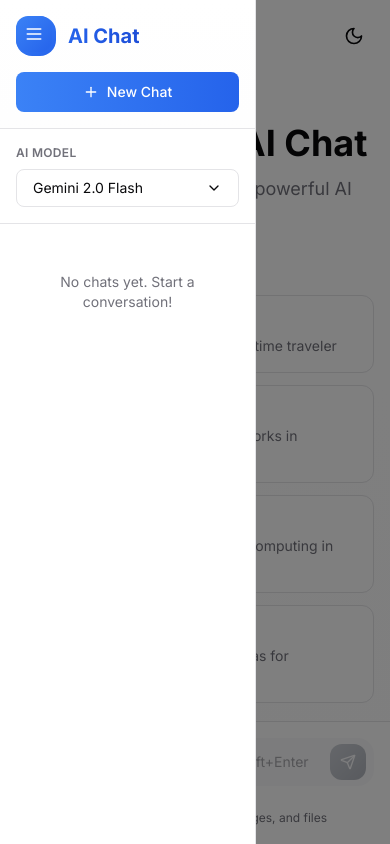
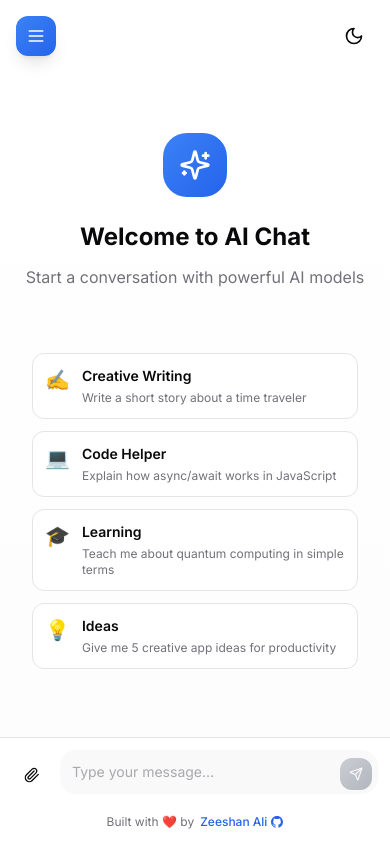
Before and after one commit to zeeshanalimughal/ai-chat, a Next.js app: page / in a window 390 px wide. Built offline with nearby package versions, Linux system fonts and the light colour scheme.

Commit message:
fix responsive issues

```diff
--- a/app/page.tsx
+++ b/app/page.tsx
@@ -10,7 +10,7 @@
 export default function Home() {
   const [chats, setChats] = useState<Chat[]>([]);
   const [currentChat, setCurrentChat] = useState<Chat | null>(null);
-  const [sidebarOpen, setSidebarOpen] = useState(true);
+  const [sidebarOpen, setSidebarOpen] = useState(false); // Start hidden on mobile
   const [mounted, setMounted] = useState(false);
 
   // Load chats on mount
@@ -41,10 +41,14 @@
   const handleNewChat = () => {
     // Don't create empty chats - just clear current chat to show welcome screen
     setCurrentChat(null);
+    // Close sidebar on mobile
+    setSidebarOpen(false);
   };
 
   const handleSelectChat = (chat: Chat) => {
     setCurrentChat(chat);
+    // Close sidebar on mobile when chat is selected
+    setSidebarOpen(false);
     // Don't change the selected model - keep the user's current selection
     // The chat will use the currently selected model for new messages
   };
@@ -85,14 +89,15 @@
       {/* Mobile Sidebar Toggle */}
       <button
         onClick={() => setSidebarOpen(!sidebarOpen)}
-        className="fixed top-4 left-4 z-50 lg:hidden p-2 rounded-xl bg-gradient-to-br from-blue-500 to-blue-600 text-white transition-all"
+        className="fixed top-4 left-4 z-50 lg:hidden p-2.5 rounded-xl bg-gradient-to-br from-blue-500 to-blue-600 text-white shadow-lg transition-all hover:shadow-xl"
+        aria-label="Toggle sidebar"
       >
         <Menu className="w-5 h-5" />
       </button>
 
       {/* Sidebar */}
       <div
-        className={`fixed lg:relative inset-y-0 left-0 z-40 w-64 transform transition-transform duration-200 ease-in-out ${
+        className={`fixed lg:relative inset-y-0 left-0 z-40 w-72 sm:w-80 lg:w-64 transform transition-transform duration-200 ease-in-out ${
           sidebarOpen ? 'translate-x-0' : '-translate-x-full lg:translate-x-0'
         }`}
       >
@@ -108,7 +113,7 @@
       {/* Overlay for mobile */}
       {sidebarOpen && (
         <div
-          className="fixed inset-0 bg-black/50 z-30 lg:hidden"
+          className="fixed inset-0 bg-black/50 z-30 lg:hidden backdrop-blur-sm"
           onClick={() => setSidebarOpen(false)}
         />
       )}
--- a/components/chat/ChatInput.tsx
+++ b/components/chat/ChatInput.tsx
@@ -92,7 +92,7 @@
   };
 
   return (
-    <div className="py-4 px-4">
+    <div className="py-3 px-3 sm:py-4 sm:px-4">
       {/* Attachments Preview */}
       {(images.length > 0 || files.length > 0) && (
         <div className="mb-3 flex flex-wrap gap-2">
@@ -102,11 +102,11 @@
               <img
                 src={image}
                 alt={`Preview ${index + 1}`}
-                className="w-20 h-20 object-cover rounded-xl border-2 border-border"
+                className="w-16 h-16 sm:w-20 sm:h-20 object-cover rounded-lg sm:rounded-xl border-2 border-border"
               />
               <button
                 onClick={() => removeImage(index)}
-                className="absolute -top-2 -right-2 p-1 bg-destructive text-destructive-foreground rounded-full opacity-0 group-hover:opacity-100 transition-opacity"
+                className="absolute -top-1 -right-1 sm:-top-2 sm:-right-2 p-1 bg-destructive text-destructive-foreground rounded-full opacity-100 sm:opacity-0 sm:group-hover:opacity-100 transition-opacity"
               >
                 <X className="w-3 h-3" />
               </button>
@@ -117,16 +117,16 @@
           {files.map((file, index) => (
             <div
               key={`file-${index}`}
-              className="relative group flex items-center gap-2 px-3 py-2 bg-muted rounded-xl border border-border"
+              className="relative group flex items-center gap-2 px-2 py-1.5 sm:px-3 sm:py-2 bg-muted rounded-lg sm:rounded-xl border border-border max-w-full"
             >
-              <ImageIcon className="w-4 h-4" />
-              <div className="text-xs">
-                <p className="font-medium truncate max-w-[100px]">{file.name}</p>
+              <ImageIcon className="w-4 h-4 flex-shrink-0" />
+              <div className="text-xs flex-1 min-w-0">
+                <p className="font-medium truncate">{file.name}</p>
                 <p className="text-muted-foreground">{formatFileSize(file.size)}</p>
               </div>
               <button
                 onClick={() => removeFile(index)}
-                className="ml-2 p-1 hover:bg-destructive/10 hover:text-destructive rounded transition-colors"
+                className="flex-shrink-0 p-1 hover:bg-destructive/10 hover:text-destructive rounded transition-colors"
               >
                 <X className="w-3 h-3" />
               </button>
@@ -153,22 +153,22 @@
           onClick={() => fileInputRef.current?.click()}
           disabled={disabled}
           title="Attach files or images"
-          className="shrink-0 h-11 w-11 rounded-xl hover:bg-muted transition-colors"
+          className="shrink-0 h-10 w-10 sm:h-11 sm:w-11 rounded-xl hover:bg-muted transition-colors"
         >
-          <Paperclip className="w-5 h-5" />
+          <Paperclip className="w-4 h-4 sm:w-5 sm:h-5" />
         </Button>
 
         {/* Text Input with Integrated Send Button */}
-        <div className="flex-1 relative">
+        <div className="flex-1 relative min-w-0">
           <textarea
             ref={textareaRef}
             value={input}
             onChange={handleTextareaChange}
             onKeyDown={handleKeyDown}
-            placeholder="Type your message... (Shift+Enter for new line)"
+            placeholder="Type your message..."
             disabled={disabled}
             rows={1}
-            className="w-full resize-none bg-muted/50 hover:bg-muted/70 rounded-2xl pl-4 pr-14 py-3 text-sm leading-6 focus:outline-none focus:ring-2 focus:ring-blue-500/30 focus:bg-muted disabled:opacity-50 scrollbar-thin transition-all placeholder:text-muted-foreground/60"
+            className="w-full resize-none bg-muted/50 hover:bg-muted/70 rounded-2xl pl-3 pr-12 sm:pl-4 sm:pr-14 py-2.5 sm:py-3 text-sm leading-6 focus:outline-none focus:ring-2 focus:ring-blue-500/30 focus:bg-muted disabled:opacity-50 scrollbar-thin transition-all placeholder:text-muted-foreground/60"
             style={{ maxHeight: '200px', minHeight: '44px' }}
           />
           {/* Send/Stop Button - Inside Input */}
@@ -177,9 +177,9 @@
               onClick={onStopGeneration}
               size="icon"
               title="Stop generating"
-              className="absolute right-2 bottom-3 h-9 w-9 rounded-xl bg-destructive hover:bg-destructive/90 text-destructive-foreground transition-all"
+              className="absolute right-1.5 bottom-2.5 sm:right-2 sm:bottom-3 h-8 w-8 sm:h-9 sm:w-9 rounded-xl bg-destructive hover:bg-destructive/90 text-destructive-foreground transition-all"
             >
-              <Square className="w-4 h-4 fill-current" />
+              <Square className="w-3.5 h-3.5 sm:w-4 sm:h-4 fill-current" />
             </Button>
           ) : (
             <Button
@@ -187,28 +187,34 @@
               disabled={disabled || (!input.trim() && images.length === 0 && files.length === 0)}
               size="icon"
               title="Send message"
-              className="absolute right-2 bottom-3 h-9 w-9 rounded-xl bg-gradient-to-br from-blue-500 to-blue-600 hover:from-blue-600 hover:to-blue-700 disabled:from-gray-400 disabled:to-gray-500 disabled:opacity-50 transition-all"
+              className="absolute right-1.5 bottom-2.5 sm:right-2 sm:bottom-3 h-8 w-8 sm:h-9 sm:w-9 rounded-xl bg-gradient-to-br from-blue-500 to-blue-600 hover:from-blue-600 hover:to-blue-700 disabled:from-gray-400 disabled:to-gray-500 disabled:opacity-50 transition-all"
             >
-              <Send className="w-4 h-4" />
+              <Send className="w-3.5 h-3.5 sm:w-4 sm:h-4" />
             </Button>
           )}
         </div>
       </div>
 
-      {/* Hint Text */}
-      <div className="mt-3 text-center">
-        <p className="text-xs text-muted-foreground inline-flex items-center gap-1.5">
-          {supportsVision ? (
-            <>
-              <span className="text-blue-500">✨</span>
-              <span>This model supports text, images, and files</span>
-            </>
-          ) : (
-            <>
-              <span className="text-blue-500">📝</span>
-              <span>This model supports text and file inputs</span>
-            </>
-          )}
+      {/* Footer Credit */}
+      <div className="mt-2 sm:mt-3 text-center">
+        <p className="text-xs text-muted-foreground inline-flex items-center gap-1.5 flex-wrap justify-center">
+          <span>Built with ❤️ by</span>
+          <a
+            href="https://github.com/zeeshanalimughal"
+            target="_blank"
+            rel="noopener noreferrer"
+            className="font-medium text-blue-600 dark:text-blue-400 hover:text-blue-700 dark:hover:text-blue-300 hover:underline transition-colors inline-flex items-center gap-1"
+          >
+            Zeeshan Ali
+            <svg
+              className="w-3 h-3"
+              fill="currentColor"
+              viewBox="0 0 24 24"
+              xmlns="http://www.w3.org/2000/svg"
+            >
+              <path d="M12 0c-6.626 0-12 5.373-12 12 0 5.302 3.438 9.8 8.207 11.387.599.111.793-.261.793-.577v-2.234c-3.338.726-4.033-1.416-4.033-1.416-.546-1.387-1.333-1.756-1.333-1.756-1.089-.745.083-.729.083-.729 1.205.084 1.839 1.237 1.839 1.237 1.07 1.834 2.807 1.304 3.492.997.107-.775.418-1.305.762-1.604-2.665-.305-5.467-1.334-5.467-5.931 0-1.311.469-2.381 1.236-3.221-.124-.303-.535-1.524.117-3.176 0 0 1.008-.322 3.301 1.23.957-.266 1.983-.399 3.003-.404 1.02.005 2.047.138 3.006.404 2.291-1.552 3.297-1.23 3.297-1.23.653 1.653.242 2.874.118 3.176.77.84 1.235 1.911 1.235 3.221 0 4.609-2.807 5.624-5.479 5.921.43.372.823 1.102.823 2.222v3.293c0 .319.192.694.801.576 4.765-1.589 8.199-6.086 8.199-11.386 0-6.627-5.373-12-12-12z"/>
+            </svg>
+          </a>
         </p>
       </div>
     </div>
--- a/components/chat/ChatInterface.tsx
+++ b/components/chat/ChatInterface.tsx
@@ -231,38 +231,41 @@
 
   return (
     <div className="flex flex-col h-full bg-gradient-to-b from-background to-muted/20 relative">
+      {/* Mobile header with menu button space */}
+      <div className="lg:hidden h-16 flex-shrink-0" />
+
       <div className="absolute top-4 right-4 z-10">
         <ThemeToggle />
       </div>
 
-      <div ref={messagesContainerRef} className="flex-1 overflow-y-auto scrollbar-thin">
+      <div ref={messagesContainerRef} className="flex-1 overflow-y-auto scrollbar-thin px-2 sm:px-4">
         {chatMessages.length === 0 ? (
           <div className="flex flex-col items-center justify-center h-full px-4 py-8">
             <div className="text-center max-w-3xl mb-8">
-              <div className="w-20 h-20 bg-gradient-to-br from-blue-500 to-blue-600 rounded-3xl flex items-center justify-center mx-auto mb-6">
-                <Sparkles className="w-10 h-10 text-white" />
+              <div className="w-16 h-16 sm:w-20 sm:h-20 bg-gradient-to-br from-blue-500 to-blue-600 rounded-3xl flex items-center justify-center mx-auto mb-6">
+                <Sparkles className="w-8 h-8 sm:w-10 sm:h-10 text-white" />
               </div>
-              <h1 className="text-4xl font-bold mb-3">Welcome to AI Chat</h1>
-              <p className="text-lg text-muted-foreground mb-8">
+              <h1 className="text-2xl sm:text-4xl font-bold mb-3">Welcome to AI Chat</h1>
+              <p className="text-base sm:text-lg text-muted-foreground mb-8">
                 Start a conversation with powerful AI models
               </p>
             </div>
 
             {/* Example Prompts */}
-            <div className="grid grid-cols-1 md:grid-cols-2 gap-3 max-w-3xl w-full">
+            <div className="grid grid-cols-1 md:grid-cols-2 gap-3 max-w-4xl w-full px-2">
               {examplePrompts.map((example, index) => (
                 <button
                   key={index}
                   onClick={() => handleSendMessage(example.prompt)}
-                  className="group p-4 rounded-xl border border-border bg-card hover:bg-muted/50 hover:border-blue-500/50 transition-all duration-200 text-left"
+                  className="group p-3 sm:p-4 rounded-xl border border-border bg-card hover:bg-muted/50 hover:border-blue-500/50 transition-all duration-200 text-left"
                 >
                   <div className="flex items-start gap-3">
-                    <span className="text-2xl">{example.icon}</span>
-                    <div className="flex-1">
+                    <span className="text-xl sm:text-2xl">{example.icon}</span>
+                    <div className="flex-1 min-w-0">
                       <h3 className="font-semibold text-sm mb-1 group-hover:text-blue-600 transition-colors">
                         {example.title}
                       </h3>
-                      <p className="text-sm text-muted-foreground line-clamp-2">
+                      <p className="text-xs sm:text-sm text-muted-foreground line-clamp-2">
                         {example.prompt}
                       </p>
                     </div>
@@ -272,7 +275,7 @@
             </div>
           </div>
         ) : (
-          <div className="max-w-5xl mx-auto w-full pt-10">
+          <div className="max-w-5xl mx-auto w-full pt-4 sm:pt-10 pb-4">
             {chatMessages.map((message) => {
               const textParts = message.parts.filter((p: any) => p.type === "text");
               const content = textParts.map((p: any) => p.text).join("");
```
Also changed, not shown: components/chat/ChatMessage.tsx (+9 -9 lines), components/chat/MessageContent.tsx (+12 -11 lines).
